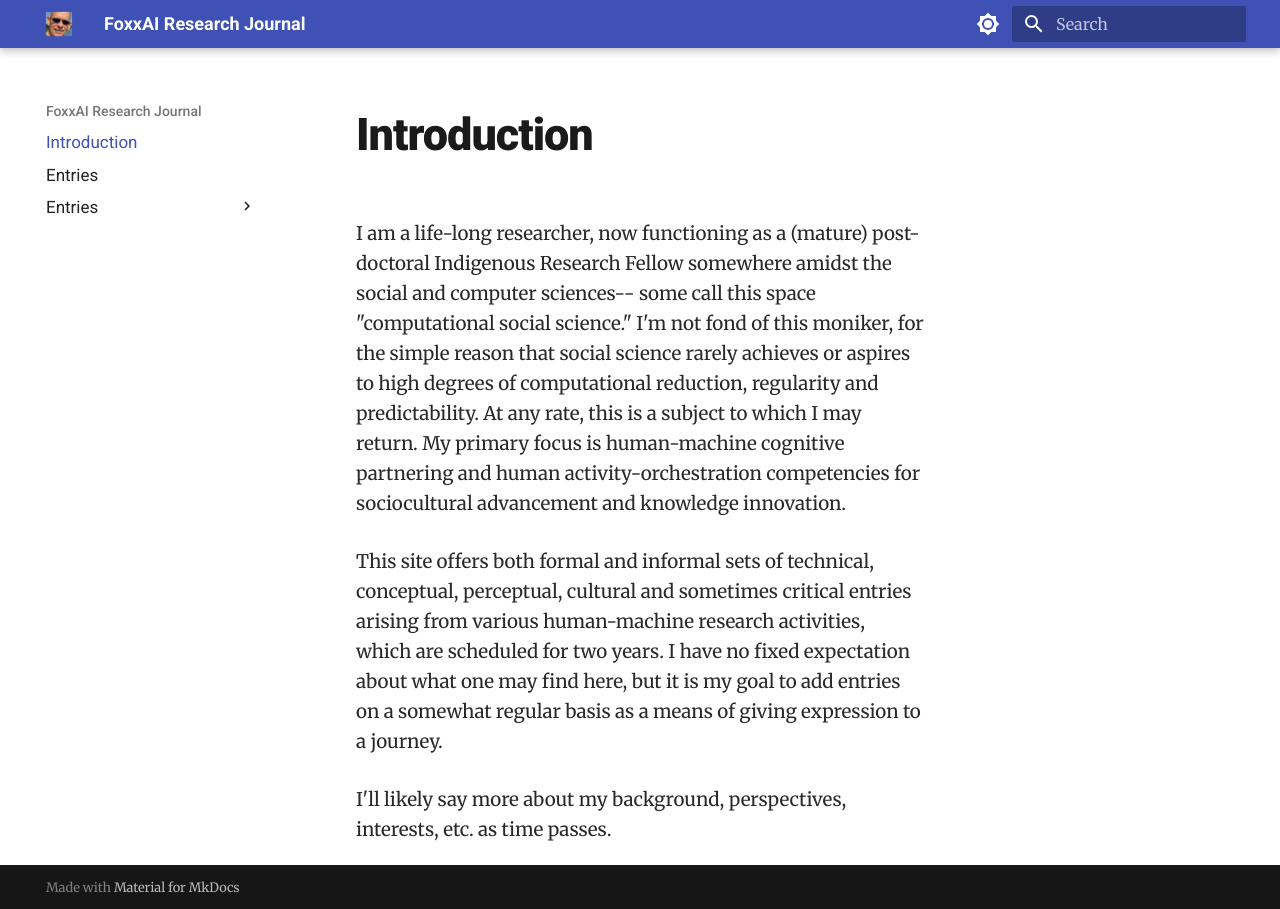
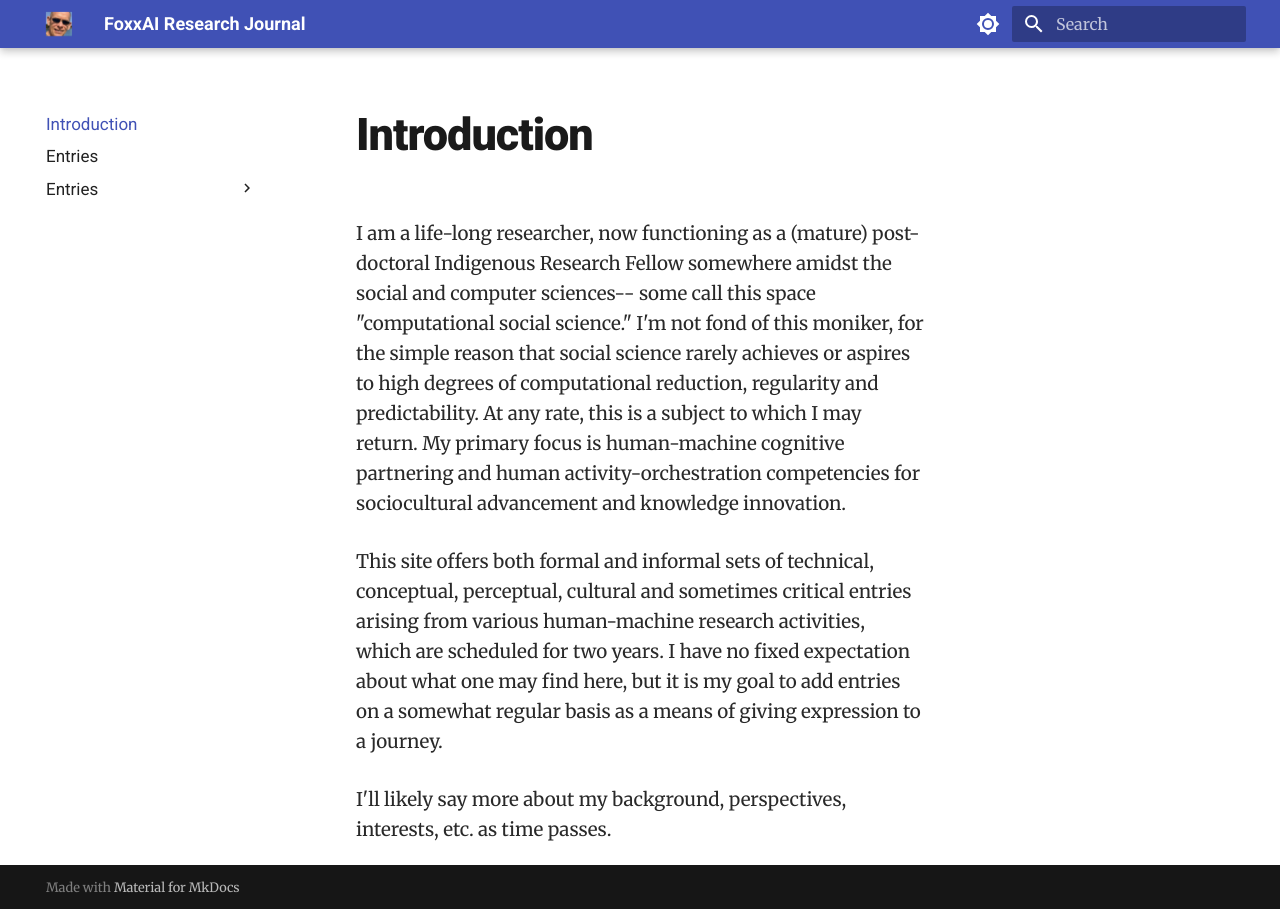
Before and after one commit to Foxxai/foxxai.xyz, an MkDocs documentation site: the page built from docs/index.md, in a window 1280 px wide. Built offline with MkDocs 1.6.1 and Material for MkDocs 9.7.7, drawn with Linux system fonts in a browser that asks for light colours.

Commit message:
Remove redundant site title from left navigation

```diff
--- a/docs/stylesheets/extra.css
+++ b/docs/stylesheets/extra.css
@@ -79,6 +79,16 @@
     font-family: "Roboto", Arial, sans-serif !important;
 }
 
+/* Hide the site title in the left navigation */
+.md-nav--primary .md-nav__title {
+    display: none !important;
+}
+
+/* Adjust spacing at the top of the nav menu to compensate for removed title */
+.md-nav--primary .md-nav__list {
+    margin-top: 0.5rem;
+}
+
 /* Additional specificity for navigation */
 [dir=ltr] .md-header__title,
 [dir=ltr] .md-nav__title {
```
